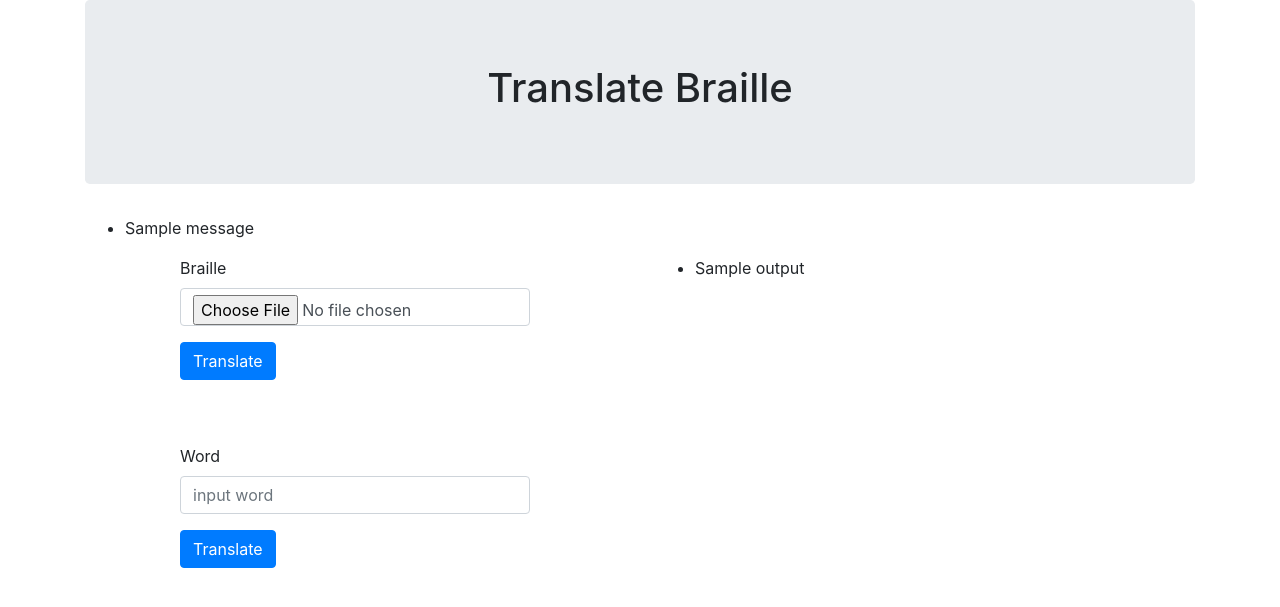
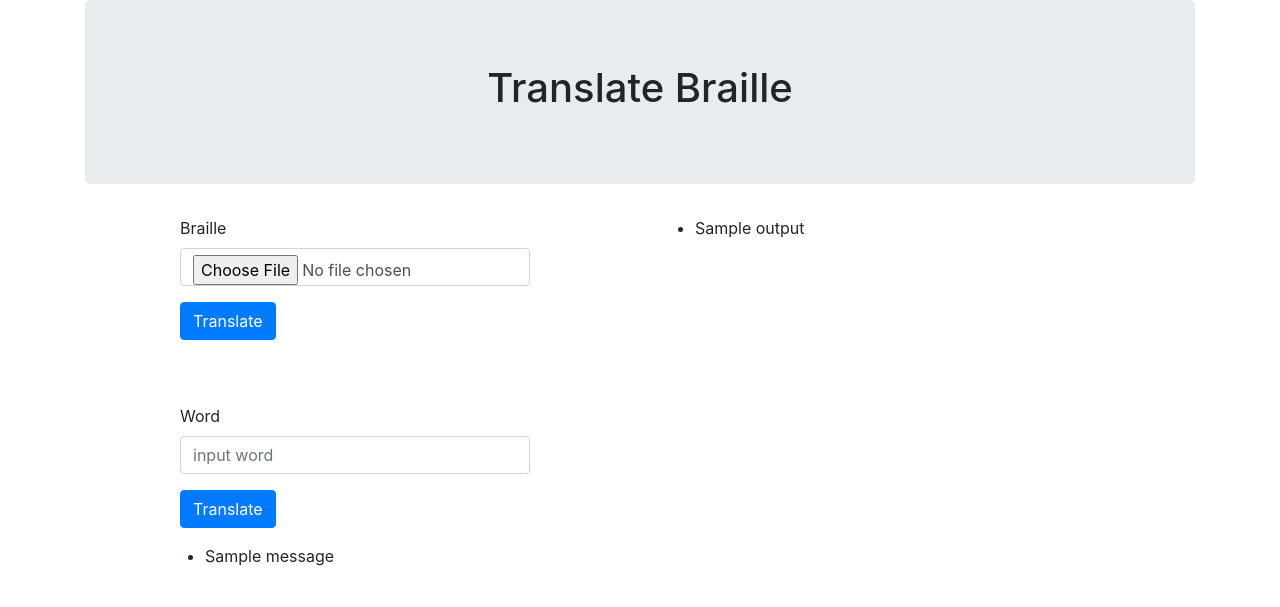
Before and after one commit to baekyk/Yeardream_2nd, a Python web app: template yeardream project/CV Mini PJT_Braille Translate API/utils/templates/braille.html in a window 1280 px wide. Shown: the top 607 px of the page. Run offline with Jinja, Linux system fonts and the light colour scheme; the template is opened without the code that fills it: most values are stand-ins (such as "Sample title", 1, 10 or a date in 2020); one stand-in notice (Sample message) is shown.

Commit message:
docs : Change HTML form

```diff
--- a/yeardream project/CV Mini PJT_Braille Translate API/utils/templates/braille.html
+++ b/yeardream project/CV Mini PJT_Braille Translate API/utils/templates/braille.html
@@ -18,17 +18,7 @@
         <!-- <div class="head"> -->
             <h1>Translate Braille </h1>
         </div>
-        <p>
-            {% with messages = get_flashed_messages() %}
-              {% if messages %}
-                <ul>
-                {% for message in messages %}
-                  <li>{{ message }}</li>
-                {% endfor %}
-                </ul>
-              {% endif %}
-            {% endwith %}
-        </p>
+
   <!-- <img src="{{url_for('static', filename='cover.png')}}" align="right" width="500", height="260"/> -->
     <form method="post"  enctype="multipart/form-data" action="braille">
     <div class="mb-3 row">
@@ -57,7 +47,6 @@
     </div>
     </form>
 
-
     <br><br>
 
 
@@ -69,12 +58,7 @@
             <input type="text" class="form-control" id="word" placeholder="input word" name="word" >
         </div>
         <div class="col-sm-1"></div>
-        <div class="col-sm-6">
-            <!-- 사진 출력 부분	 -->
-            {% if output2 %}
-            <img class="img-responsive" src="{{url_for('static', filename= output2 ) }}" alt=" Translated braille ">
-            {% endif %}
-        </div>
+
     </div>
 
     <div class="form-group row">
@@ -85,6 +69,33 @@
     </div>
   </form>
 
+    <div class="form-group row">
+        <div class="col-sm-1"></div>
+            <p>
+                {% with messages = get_flashed_messages() %}
+                {% if messages %}
+                <ul>
+                {% for message in messages %}
+                    <li>{{ message }}</li>
+                {% endfor %}
+                </ul>
+                {% endif %}
+                {% endwith %}
+            </p>
+    </div>
+
+    <div class="form-group row">
+        <div class="col-sm-1"></div>
+        <div class="col-sm-1">
+            <p>
+                {% if output2 %}
+                        <img class="img-responsive" src="{{url_for('static', filename= output2 ) }}" alt=" Translated braille ">
+                {% endif %}
+            </p>
+        </div>
+    </div>
+
+
 
 </div>
 </body>
```
